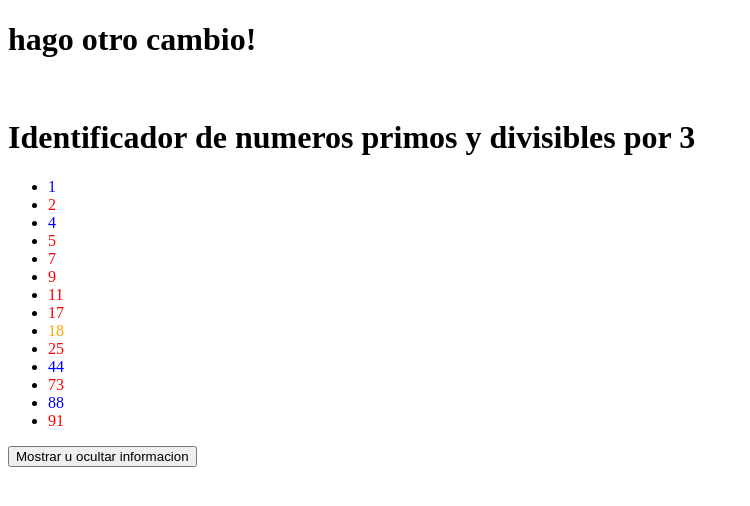
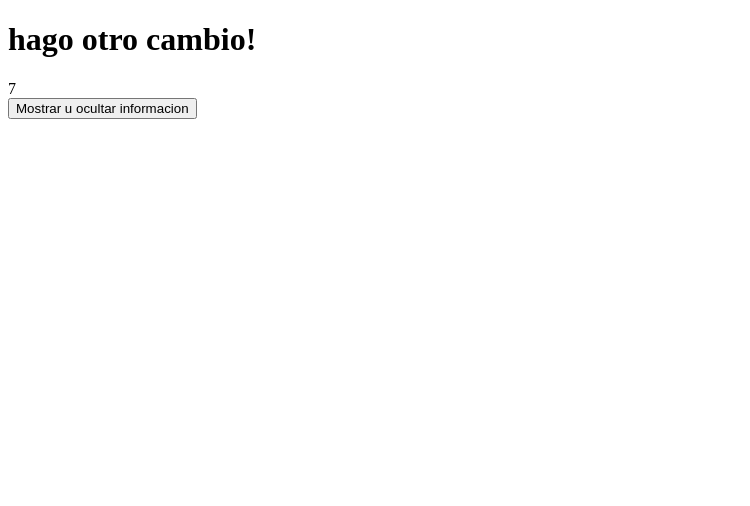
Before and after one commit to kaneproject/mean-stack-intro, an Angular app in the folder javascript/ejemplo06-angular2/ejemplo-02-angular2/: page / in a window 1280 px wide. Shown: the top 506 px of the page, without its empty margins (0-750 px from the left). Built offline with nearby package versions, Linux system fonts and the light colour scheme.

Commit message:
Agregado comunicacion imput

```diff
--- a/javascript/ejemplo06-angular2/ejemplo-02-angular2/src/app/app.component.html
+++ b/javascript/ejemplo06-angular2/ejemplo-02-angular2/src/app/app.component.html
@@ -1,3 +1,4 @@
 <h1>
   {{title}}
 </h1>
+<app-numeros-primos-fila [numero]="numerillo">Cargando fila</app-numeros-primos-fila>
--- a/javascript/ejemplo06-angular2/ejemplo-02-angular2/src/app/app.component.ts
+++ b/javascript/ejemplo06-angular2/ejemplo-02-angular2/src/app/app.component.ts
@@ -8,4 +8,5 @@ import { Component } from '@angular/core';
 })
 export class AppComponent {
   title = 'hago otro cambio!';
+  numerillo: number = 7;
 }
--- a/javascript/ejemplo06-angular2/ejemplo-02-angular2/src/app/app.module.ts
+++ b/javascript/ejemplo06-angular2/ejemplo-02-angular2/src/app/app.module.ts
@@ -9,6 +9,7 @@ import { Ejemplo01NgforNgifComponent } from './ejemplo01-ngfor-ngif/ejemplo01-ng
 import { NumerosPrimosComponent } from './numeros-primos/numeros-primos.component';
 import { NumerosPrimosConServicioComponent } from './numeros-primos-con-servicio/numeros-primos-con-servicio.component';
 import { NumerosPrimosLeyendaComponent } from './numeros-primos-leyenda/numeros-primos-leyenda.component';
+import { NumerosPrimosFilaComponent } from './numeros-primos-fila/numeros-primos-fila.component';
 
 @NgModule({
   declarations: [
@@ -17,7 +18,8 @@ import { NumerosPrimosLeyendaComponent } from './numeros-primos-leyenda/numeros-
     Ejemplo01NgforNgifComponent,
     NumerosPrimosComponent,
     NumerosPrimosConServicioComponent,
-    NumerosPrimosLeyendaComponent
+    NumerosPrimosLeyendaComponent,
+    NumerosPrimosFilaComponent
   ],
   imports: [
     BrowserModule,
@@ -25,6 +27,6 @@ import { NumerosPrimosLeyendaComponent } from './numeros-primos-leyenda/numeros-
     HttpModule
   ],
   providers: [],
-  bootstrap: [AppComponent,NumerosPrimosConServicioComponent]
+  bootstrap: [AppComponent,NumerosPrimosLeyendaComponent]
 })
 export class AppModule { }
--- /dev/null
+++ b/javascript/ejemplo06-angular2/ejemplo-02-angular2/src/app/numeros-primos-fila/numeros-primos-fila.component.html
@@ -0,0 +1 @@
+<span>{{numero}}</span>
--- /dev/null
+++ b/javascript/ejemplo06-angular2/ejemplo-02-angular2/src/app/numeros-primos-fila/numeros-primos-fila.component.ts
@@ -0,0 +1,17 @@
+import { Component, OnInit } from '@angular/core';
+
+@Component({
+  selector: 'app-numeros-primos-fila',
+  templateUrl: './numeros-primos-fila.component.html',
+  styleUrls: ['./numeros-primos-fila.component.css'],
+  inputs:['numero']
+})
+export class NumerosPrimosFilaComponent implements OnInit {
+
+  private numero: number = 0;
+  constructor() { }
+
+  ngOnInit() {
+  }
+
+}
--- a/javascript/ejemplo06-angular2/ejemplo-02-angular2/src/index.html
+++ b/javascript/ejemplo06-angular2/ejemplo-02-angular2/src/index.html
@@ -11,6 +11,9 @@
 <body>
   <app-root>Loading...</app-root>
   <br/>
-  <app-numeros-primos-con-servicio>Cargando Componente de Numeros primos</app-numeros-primos-con-servicio>
+  <app-numeros-primos-leyenda>
+    Cargando Leyenda
+  </app-numeros-primos-leyenda>
+
 </body>
 </html>
```
Also changed, not shown: javascript/ejemplo06-angular2/ejemplo-02-angular2/src/app/numeros-primos-fila/numeros-primos-fila.component.css (added), 1 other file (tests, documents, lock files or other folders).
